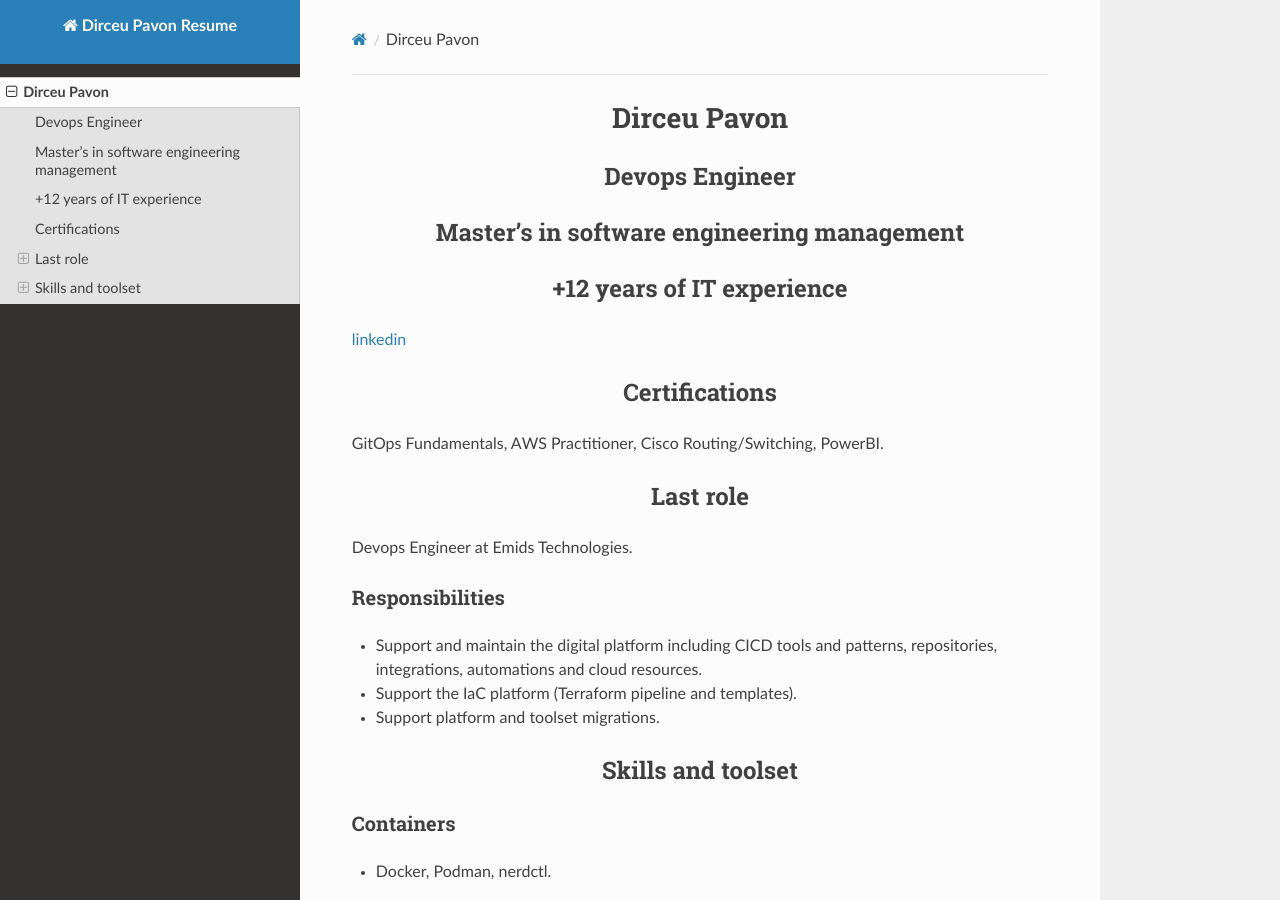
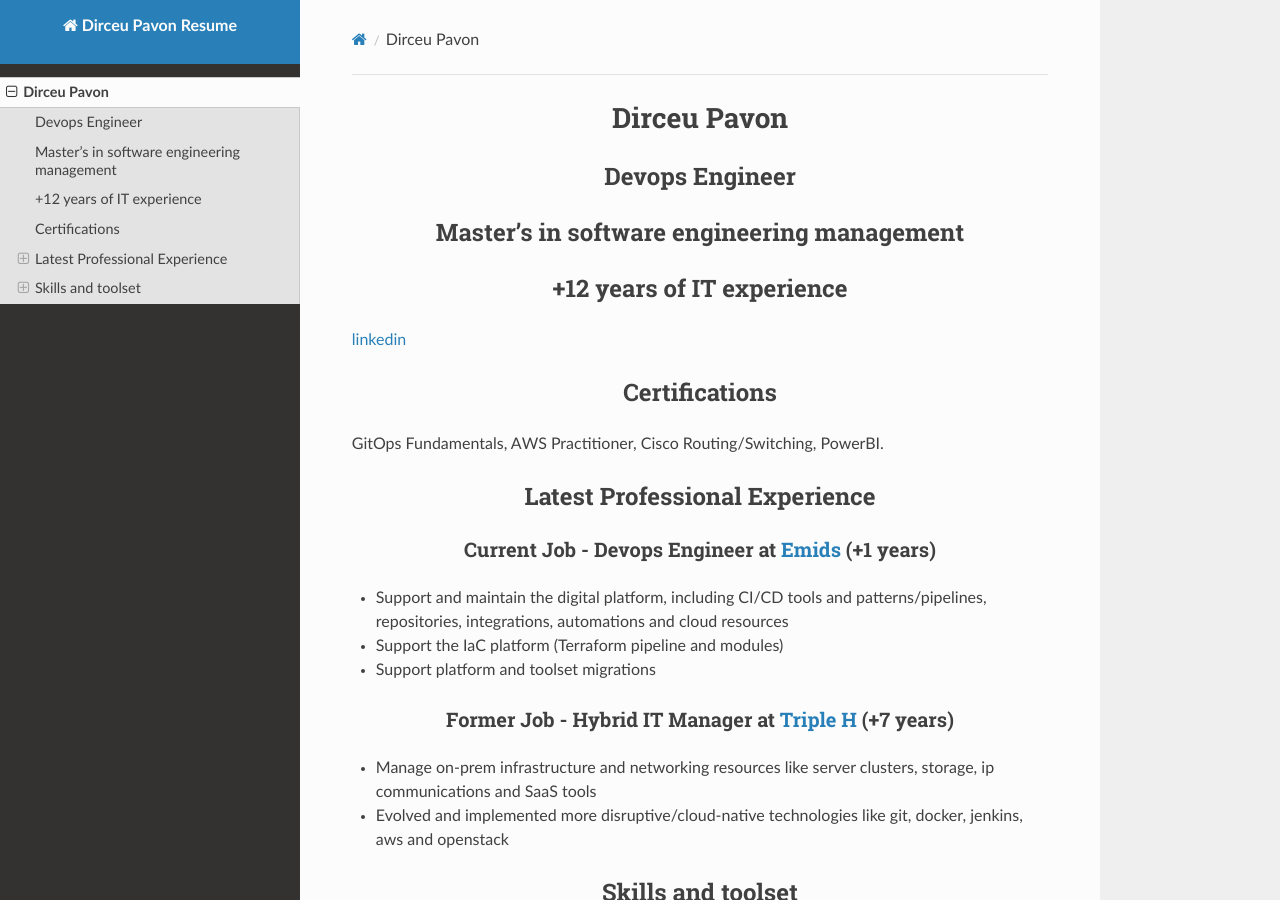
Before and after one commit to dirceubb/resume, an MkDocs documentation site: the page built from resume/index.md, in a window 1280 px wide and 900 px high. Built offline with MkDocs 1.6.1, drawn with Linux system fonts in a browser that asks for light colours; nearby versions of some CDN libraries; some of the changed text lies outside the part shown.

Commit message:
Update index.md

```diff
--- a/resume/index.md
+++ b/resume/index.md
@@ -5,12 +5,17 @@
 [linkedin](https://www.linkedin.com/in/dirceu-pav%C3%B3n-2779aa8a)
 ## <center> Certifications </center>
 GitOps Fundamentals, AWS Practitioner, Cisco Routing/Switching, PowerBI.
-## <center> Last role </center>
-Devops Engineer at Emids Technologies.
-### Responsibilities
-- Support and maintain the digital platform including CICD tools and patterns, repositories, integrations, automations and cloud resources.
-- Support the IaC platform (Terraform pipeline and templates).
-- Support platform and toolset migrations.
+## <center> Latest Professional Experience </center>
+### <center> Current Job - Devops Engineer at [Emids](https://www.linkedin.com/company/emids) (+1 years) </center>
+- Support and maintain the digital platform, including CI/CD tools and
+patterns/pipelines, repositories, integrations, automations and cloud resources
+- Support the IaC platform (Terraform pipeline and modules)
+- Support platform and toolset migrations
+### <center> Former Job - Hybrid IT Manager at [Triple H](https://www.linkedin.com/company/triple-h-produce-usa) (+7 years) </center>
+- Manage on-prem infrastructure and networking resources like server clusters,
+storage, ip communications and SaaS tools
+- Evolved and implemented more disruptive/cloud-native technologies like git, docker,
+jenkins, aws and openstack
 
 ## <center> Skills and toolset </center>
 ### Containers
@@ -41,12 +46,11 @@ Devops Engineer at Emids Technologies.
 - Linux (Debian and RedHat family), Windows Server.
 ### Databases
 - SQL Server, MySQL, PostgreSQL.
-
 ### On Premise
-- VmWare vSphere, Proxmox VE, Veeam HP Clusters, HP SAN, Routing/Switching, Vlans, Firewalls, VPNs, NAS, Active Directory, Remote Desktop Server.
+- VmWare vSphere, Proxmox VE, Veeam HP Clusters, HP SAN, Routing/Switching, Vlans, Firewalls, VPNs, NAS, Active Directory, Remote Desktop Server, Microsoft Licensing. Infrastructure leasing.
 ### Agile Frameworks
 - Scrum, SAFe.
 ### Other SaaS products
 - Salesforce, Microsoft 365/Azure AD.
 ### Other technologies/solutions
-- Avaya UC, Power BI, Data wareHouse and ETL (SSIS).
+- IP PBX (Avaya and Cisco), Business Intelligent (Power BI), Data wareHouse and ETL (SSIS).
```
